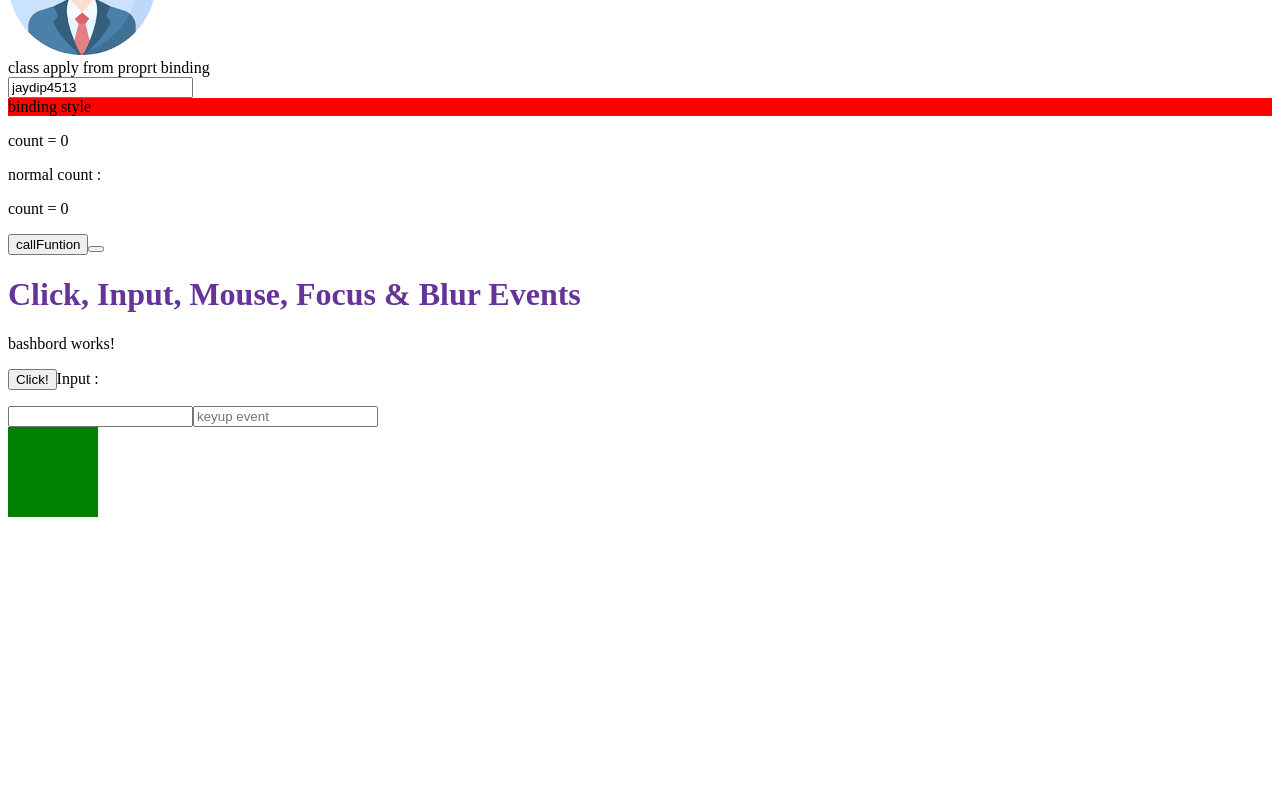
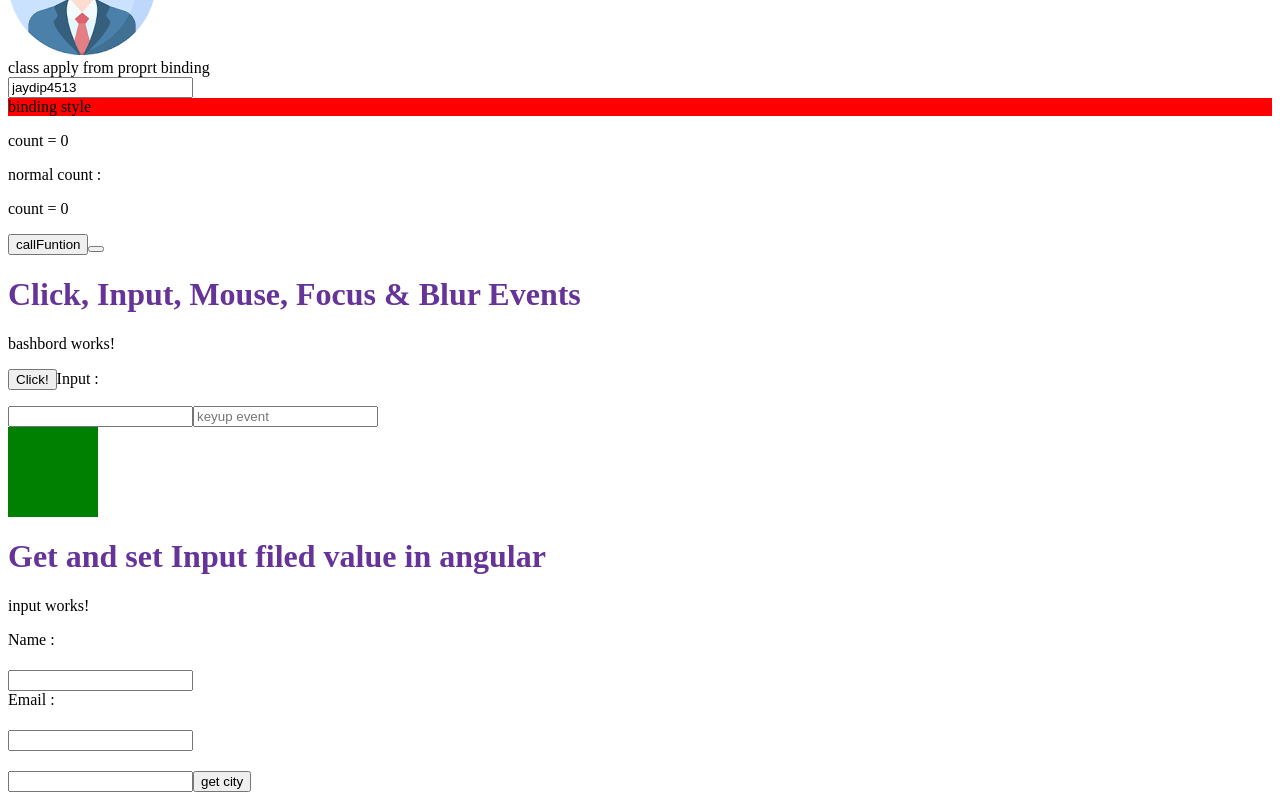
Before and after one commit to JaydipJadhav25/Angular, an Angular app: page / in a window 1280 px wide. Shown: the part 290-1090 px from the top of the page. Before the commit the page ends 815 px from the top, so only its background shows below. Built offline with nearby package versions, Linux system fonts and the light colour scheme.

Commit message:
feat: get and set input filed value

```diff
--- a/src/app/app.html
+++ b/src/app/app.html
@@ -36,3 +36,9 @@
 <h1>Click, Input, Mouse, Focus & Blur Events</h1>
 
 <app-bashbord></app-bashbord>
+
+
+
+
+<h1>Get and set Input filed value in angular</h1>
+<app-input></app-input>
--- a/src/app/app.ts
+++ b/src/app/app.ts
@@ -1,10 +1,11 @@
 import { Component, signal } from '@angular/core';
 import { RouterOutlet } from '@angular/router';
 import { Bashbord } from "./bashbord/bashbord";
+import { Input } from './input/input';
 
 @Component({
   selector: 'app-root',
-  imports: [RouterOutlet, Bashbord],
+  imports: [RouterOutlet, Bashbord , Input],
   templateUrl: './app.html',
   styleUrl: './app.css'
 })
--- /dev/null
+++ b/src/app/input/input.html
@@ -0,0 +1,17 @@
+<p>input works!</p>
+
+<label for="">Name : </label>
+<h1>{{name}}</h1>
+
+<input type="text" (input)="setInput($event.target.value)">
+<br>
+<label for="">Email : </label>
+
+<h1>{{email}}</h1>
+<input type="text" (input) ="email=$event.target.value">
+
+
+<h2>{{city}}</h2>
+<input type="text" #userinput>
+<!-- <input type="text" (input)="getCity($event.target.value)"> -->
+<button (click)="getCity(userinput.value)">get city</button>
--- /dev/null
+++ b/src/app/input/input.ts
@@ -0,0 +1,19 @@
+import { Component } from '@angular/core';
+
+@Component({
+  selector: 'app-input',
+  imports: [],
+  templateUrl: './input.html',
+  styleUrl: './input.css',
+})
+export class Input {
+  name : string = "";
+  email : string = "";
+  city = "";
+  setInput(val : string){
+     this.name = val
+  }
+  getCity(val : string){
+    this.city = val;
+  }
+}
```
Also changed, not shown: src/app/input/input.css (added), 1 other file (tests, documents, lock files or other folders).
